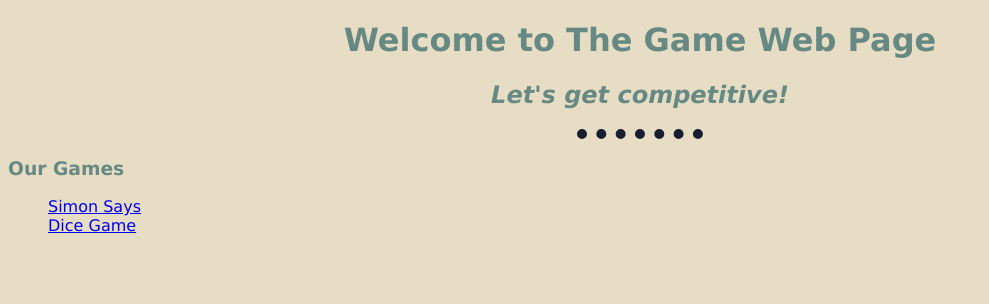
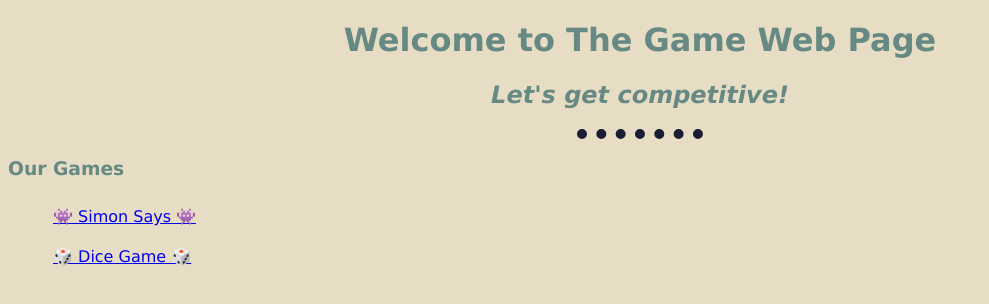
Before and after one commit to broodgeneral/TheGameWebPage, a plain HTML site: page index.html in a window 1280 px wide. Shown: the whole page, without its empty margins (0-989 px from the left). Drawn offline with Linux system fonts and the light colour scheme.

Commit message:
v2 styling web page

```diff
--- a/CSS/styles.css
+++ b/CSS/styles.css
@@ -21,8 +21,9 @@ h2 {color: #678983;
 li {
     font-family: Verdana, Geneva, Tahoma, sans-serif;
     list-style: none;
+    padding-left: 5px;
+    line-height: 2.5;
 }
 h3 {color: #678983;
         font-family: Verdana, Geneva, Tahoma, sans-serif;
-        font
 }
--- a/index.html
+++ b/index.html
@@ -7,6 +7,7 @@
     <meta name="viewport" content="width=device-width, initial-scale=1.0">
     <title>The Game Web Page</title>
     <link rel="stylesheet" href="CSS/styles.css">
+    <link rel="icon" href="favicon.ico">
 </head>
 
 
@@ -20,8 +21,10 @@
 
 <h3>Our Games</h3>
         <ul>
-    <li><a href="simon-game/simon.html">Simon Says</a></li>
-    <li><a href="DiceGame/dicee.html">Dice Game</a></li>
+    <li>
+        <a href="simon-game/simon.html">👾 Simon Says 👾</a>
+   </li>
+    <li><a href="DiceGame/dicee.html"> 🎲 Dice Game 🎲</a></li>
 </ul>
 </body>
 </html>
```
Also changed, not shown: favicon.ico (added).
